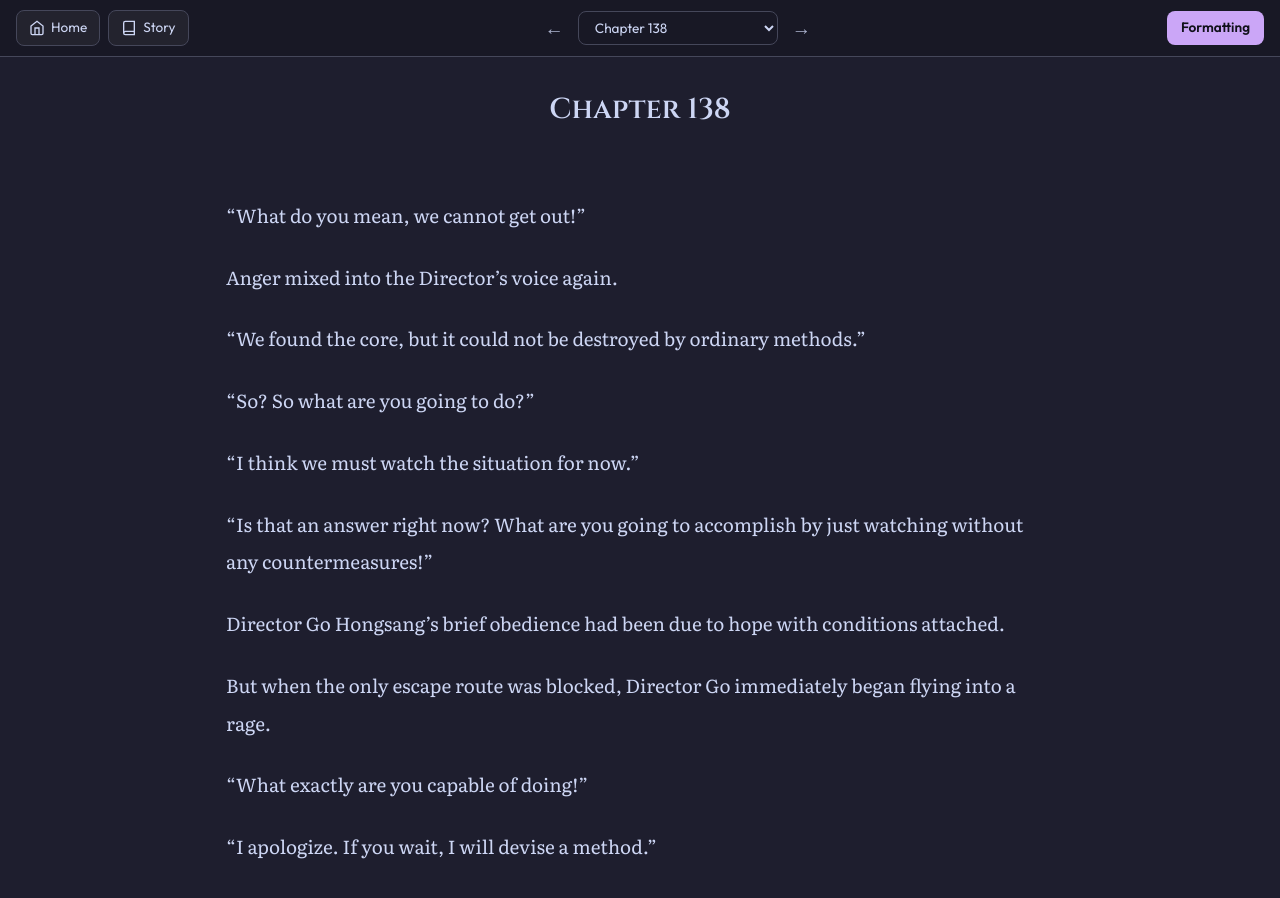
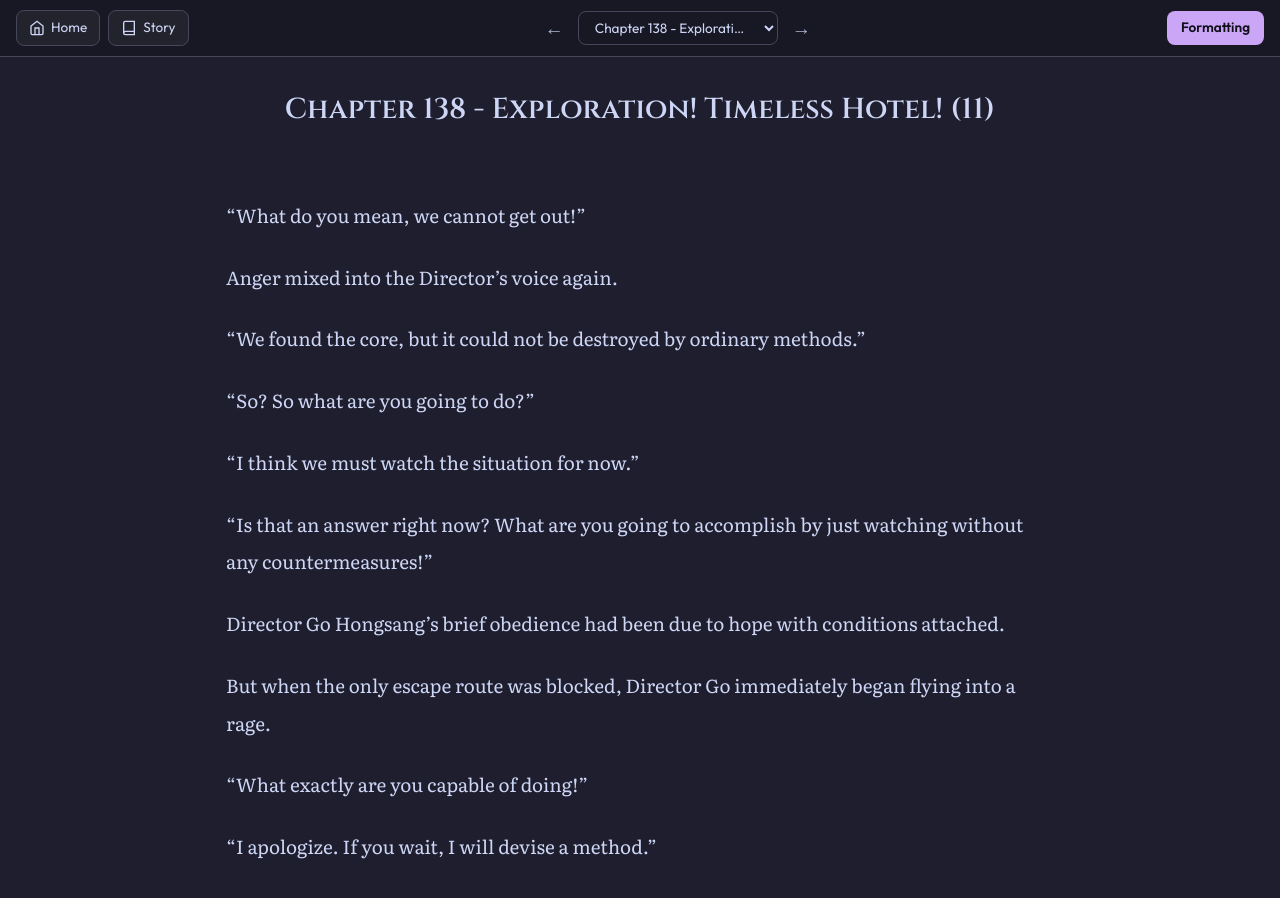
Before and after one commit to soleumn/soleumn.github.io, a Jekyll site: the page built from _chapters/esg/ch138.md, in a window 1280 px wide and 900 px high. Built offline with Jekyll 4.4.1, drawn with Linux system fonts in a browser that asks for light colours; comment, search, counter and statistics services are not loaded.

Commit message:
Update ch138.md

```diff
--- a/_chapters/esg/ch138.md
+++ b/_chapters/esg/ch138.md
@@ -1,5 +1,5 @@
 ---
-title: "Chapter 138"
+title: "Chapter 138 - Exploration! Timeless Hotel! (11)"
 categories: esg
 capitulo: 138
 ---
```
